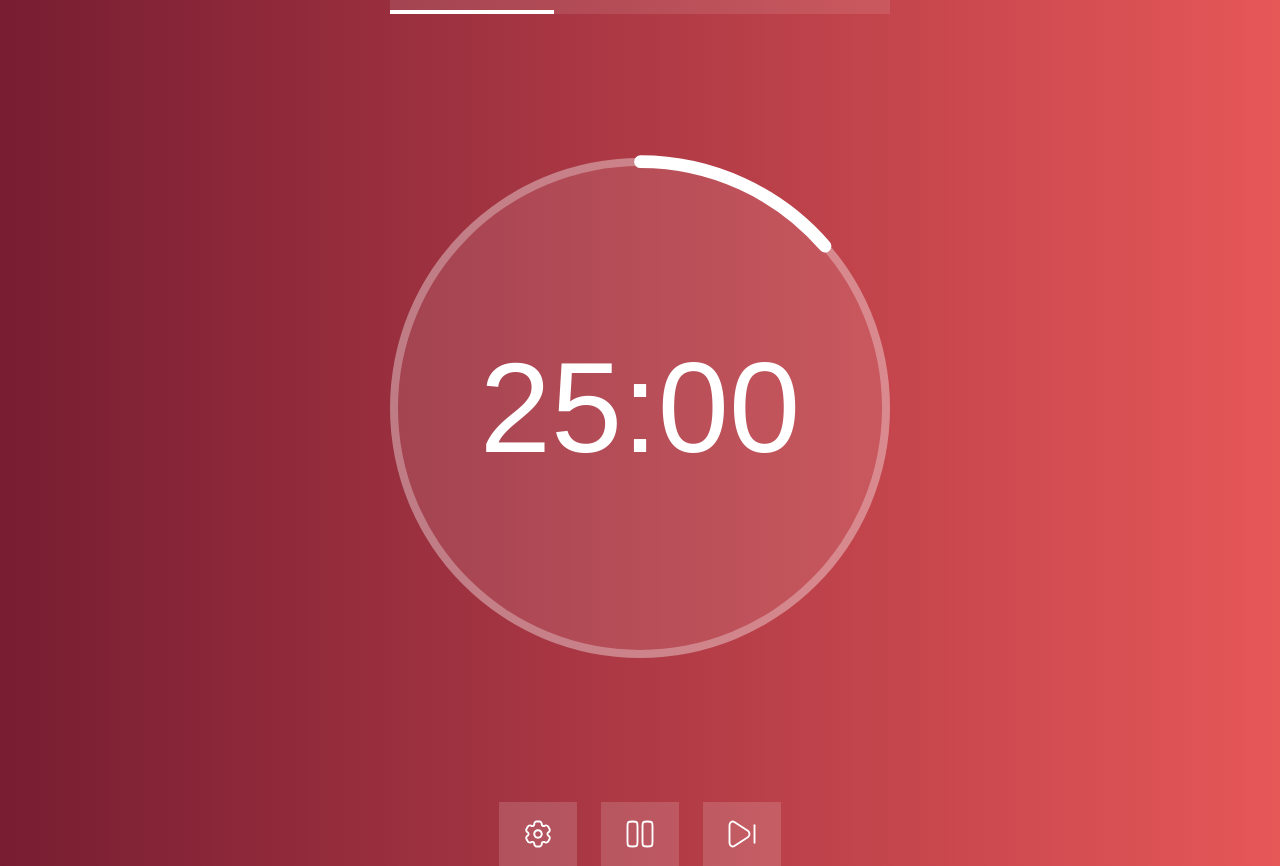
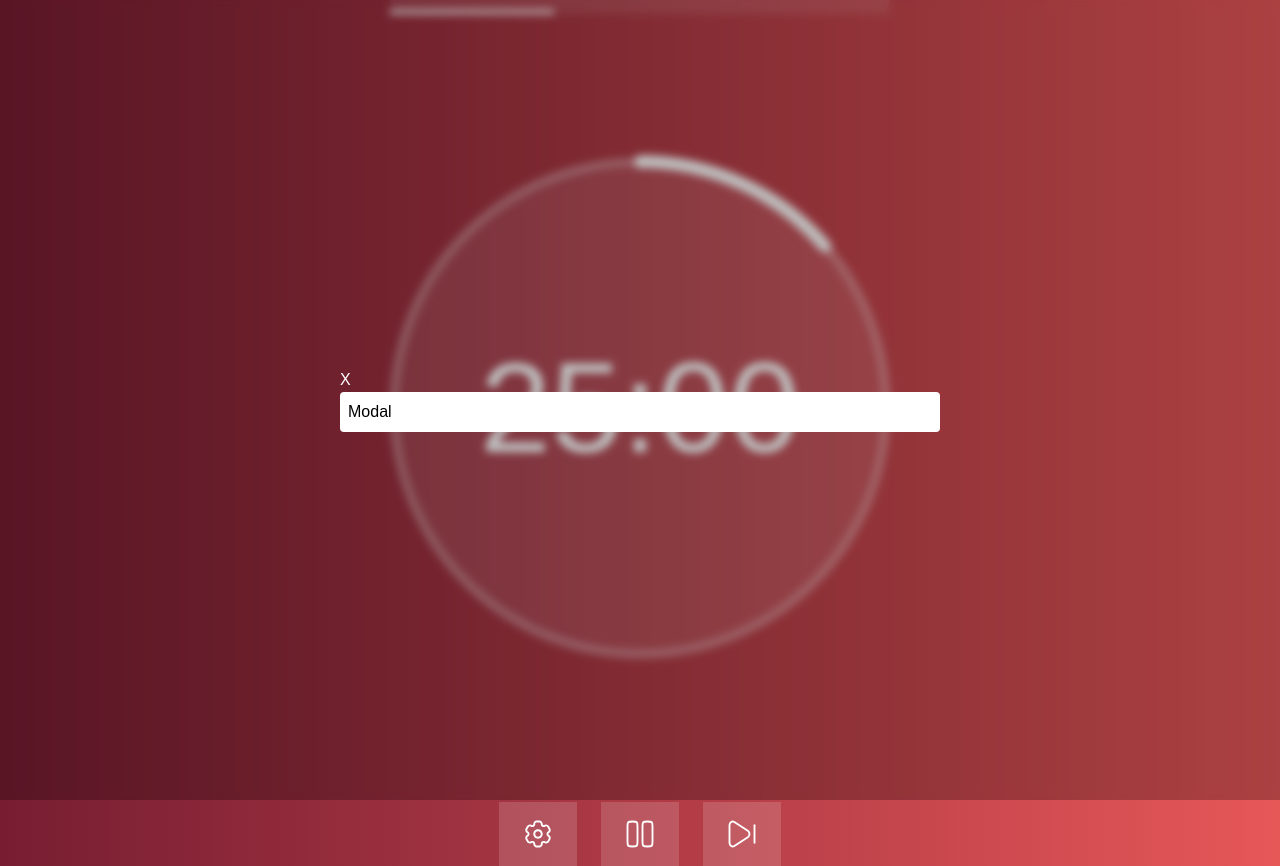
Before and after one commit to sebastianvarelag/pomo-app, a Next.js app: page / in a window 1280 px wide. Built offline with nearby package versions, Linux system fonts and the light colour scheme; a web font is replaced by a local one.

Commit message:
Add modal

```diff
--- /dev/null
+++ b/src/app/components/Modal.tsx
@@ -0,0 +1,16 @@
+import React from 'react'
+
+export const Modal = () => {
+  return (
+    <div className='fixed inset-0 w-full h-full bg-black bg-opacity-25 backdrop-blur-sm flex justify-center items-center'>
+      <div className='w-[600px]'>
+        <button className='text-white text-l'>
+          X
+        </button>
+        <div className='bg-white p-2 rounded text-black'>
+          Modal
+        </div>
+      </div>
+    </div>
+  )
+}
--- a/src/app/page.tsx
+++ b/src/app/page.tsx
@@ -1,3 +1,4 @@
+import { Modal } from "./components/Modal";
 import { Timer } from "./components/Timer";
 
 
@@ -9,6 +10,7 @@ export default function Home() {
         <main className="w-full h-full">
           <Timer/>
         </main>
+        <Modal/>
       </div>
     </>
   );
```
